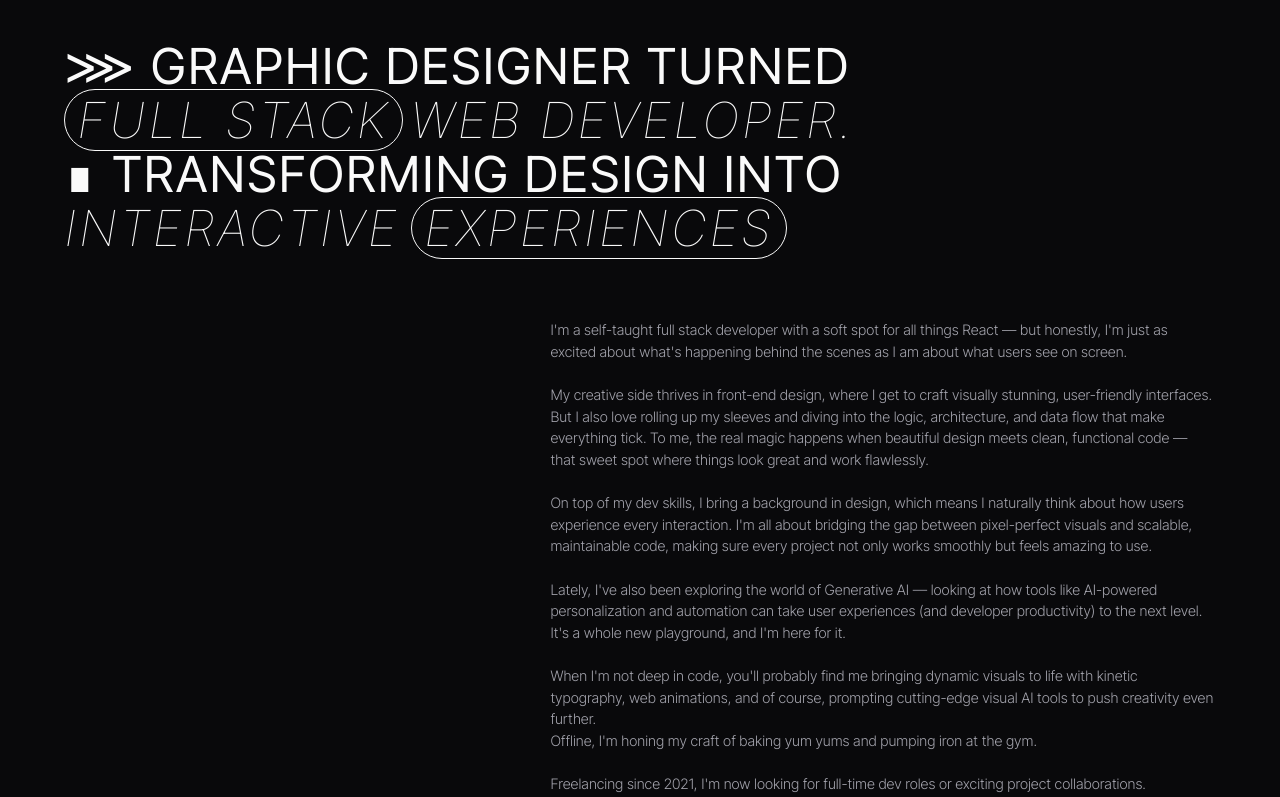
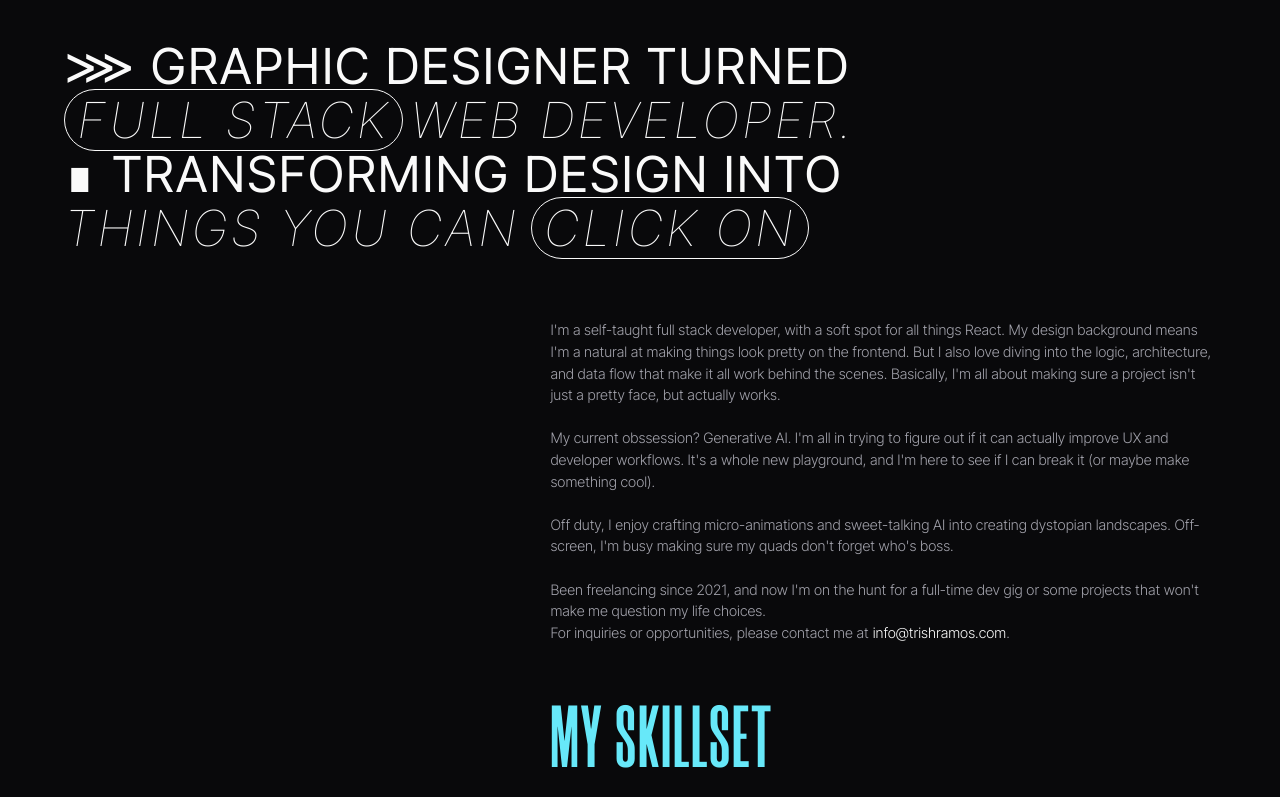
Before and after one commit to sandyFit/folio-2024, a React (Vite) app: page / in a window 1280 px wide. Shown: the part 2000-2797 px from the top of the page. Built offline with nearby package versions, Linux system fonts and the light colour scheme; a web font is replaced by a local one.

Commit message:
Copy optimization

```diff
--- a/src/components/ui/Tools.jsx
+++ b/src/components/ui/Tools.jsx
@@ -6,12 +6,12 @@ gsap.registerPlugin(ScrollTrigger);
 
 function Tools() {
     const tools = [
-        { name: 'Programming Languages', description: '∎ JavaScript ∎ Java ∎ Python' },
-        { name: 'Frameworks & Libraries', description: '∎ React.js ∎ Node.js ∎ Spring Boot' },
+        { name: 'Programming Languages', description: '∎ JavaScript ∎ Python' },
+        { name: 'Frameworks & Libraries', description: '∎ React.js ∎ Node.js ∎ FastAPI' },
         { name: 'Databases', description: '∎ MySQL ∎ PostgreSQL ∎ MongoDB' },
         { name: 'Markup & Static Site Generators', description: '∎ HTML5 ∎ CSS3 ∎ SASS' },
         { name: 'Design Systems & UI Frameworks', description: '∎ Bootstrap ∎ Tailwind CSS' },
-        { name: 'Testing & Quality Assurance', description: '∎ Jest ∎ JUnit' },
+        { name: 'Testing & Quality Assurance', description: '∎ Jest ∎ Pytest' },
         { name: 'Deployment, Hosting & DevOps', description: '∎ Docker ∎ Azure ∎ Vercel ∎ AWS' },
         { name: 'Version Control', description: '∎ Git ∎ GitHub' },
         { name: 'Documentation', description: '∎ Postman ∎ Swagger (OpenAPI)' },
--- a/src/pages/About.jsx
+++ b/src/pages/About.jsx
@@ -27,10 +27,10 @@ const About = () => {
                             </span>
                             ∎ transforming design into <br/>
                             <span className="title-h2-thin">
-                                 interactive
+                                 things you can
                             </span>
                             <span className="title-h2-thin border-[1px] border-zinc-50 px-3 rounded-full mx-3">
-                               experiences
+                               click on
                             </span>
 
                         </h2>
@@ -46,11 +46,11 @@ const About = () => {
                             </span>
                             transforming design into<br/>
                             <span className="title-h2-thin">
-                                  interactive
+                                  things you can
                             </span>
                             <span className="title-h2-thin whitespace-nowrap
                                 border-[1px] border-zinc-50 px-2 rounded-full ml-2">
-                                experiences<br/>
+                                click on<br/>
                             </span>
 
                         </h2>
@@ -72,36 +72,29 @@ const About = () => {
                     <article className="flex gap-32 justyfy-start xl:justify-end mt-1 lg-lg:mt-8 xl:mt-12">
                         <p className='text-xsmall w-full gap-[2em]'>
 
-                            I'm a self-taught full stack developer with a soft spot for all things
-                            React — but honestly, I'm just as excited about what's happening behind
-                            the scenes as I am about what users see on screen.
-                            <br /><br />
-                            My creative side thrives in front-end design, where I get to craft visually
-                            stunning, user-friendly interfaces. But I also love rolling up my sleeves and
-                            diving into the logic, architecture, and data flow that make everything tick.
-                            To me, the real magic happens when beautiful design meets clean, functional
-                            code — that sweet spot where things look great and work flawlessly.
+                            I'm a self-taught full stack developer, with a soft spot for all things React.
+
+                            My design background means I'm a natural at making things look pretty on the
+                            frontend.
+                            But I also love diving into the logic, architecture, and data
+                            flow that make it all work behind the scenes.
+                            Basically, I'm all about making sure a project isn't just a pretty face,
+                            but actually works.
 
                             <br /><br />
-                            On top of my dev skills, I bring a background in design, which means I
-                            naturally think about how users experience every interaction. I'm all about
-                            bridging the gap between pixel-perfect visuals and scalable, maintainable
-                            code, making sure every project not only works smoothly but feels amazing to
-                            use.
+                            My current obssession? Generative AI. I'm all in trying to figure out if it
+                            can actually improve UX and developer workflows.
+                            It's a whole new playground, and I'm here to see if I can break it
+                            (or maybe make something cool).
+
                             <br /><br />
-                            Lately, I've also been exploring the world of Generative AI — looking at how
-                            tools like AI-powered personalization and automation can take user experiences
-                            (and developer productivity) to the next level. It's a whole new playground,
-                            and I'm here for it.
+                            Off duty, I enjoy crafting micro-animations and sweet-talking AI into
+                            creating dystopian landscapes. Off-screen, I'm busy making sure my quads
+                            don't forget who's boss.
+
                             <br /><br />
-                            When I'm not deep in code, you'll probably find me bringing dynamic
-                            visuals to life with kinetic typography, web animations, and of course,
-                            prompting cutting-edge visual AI tools to push creativity even further.
-                            <br />
-                            Offline, I'm honing my craft of baking yum yums and pumping iron at the gym.
-                            <br /><br />
-                            Freelancing since 2021, I'm now looking for full-time dev roles or exciting project
-                            collaborations.
+                            Been freelancing since 2021, and now I'm on the hunt for a full-time dev gig
+                            or some projects that won't make me question my life choices.
                             <br />
                             For inquiries or opportunities, please contact me at
                             <a href='mailto:sandy07r@gmail.com' className='text-zinc-50 ml-1'>
@@ -117,15 +110,15 @@ const About = () => {
                     </div>
                     <article className="w-full flex flex-col gap-32 justyfy-start lg:justify-end ">
                         <p className='text-xsmall w-full '>
-                            I prioritize web development fundamentals while maintaining a keen
-                            interest in cutting-edge technologies that improve efficiency and productivity.
+                            Web development fundamentals are my jam. But I also keep up with
+                            state-of-the-art technologies that boost productivity and make life easier.
                             <br /> <br />
-                            My toolkit is grounded in Object-Oriented Programming (OOP) principles for the backend,
-                            integrated with component-based architecture for the frontend.
-                            <br /><br />
-                            I also leverage design and prototyping tools, along with no-code solutions, to effectively
-                            streamline development processes. <br />
-
+                            <span className='font-bold'>My Toolkit</span>:
+                            MVC-inspired backend (because legacy), component-driven frontend (because React), and
+                            no-code because deadlines are a thing.
+                            <br />
+                            Design tools? Sure. Cloud hosting? Obviously. Testing? Always. (Mostly.)
+                            <br />
 
                         </p>
 
--- a/src/pages/Hero.jsx
+++ b/src/pages/Hero.jsx
@@ -140,7 +140,7 @@ const Hero = () => {
                         <aside className="w-full hidden lg-lg:flex col-span-2 col-start-11 ml-[5.4rem] items-center
                             color__switch">
                             <p className='ghost-text'>
-                                color shift
+                                vibe shift
                             </p>
                             <ColorBtn onClick={switchPallete}/>
                         </aside>
--- a/src/pages/Hero2.jsx
+++ b/src/pages/Hero2.jsx
@@ -133,7 +133,7 @@ const Hero = () => {
                         <aside className="w-full hidden lg-lg:flex col-span-2 col-start-12 justify-end items-center
                             color__switch ml-6">
                             <p className='text-xxsmall text-zinc-500 tracking-widest'>
-                                color shift
+                                vibe shift
                             </p>
                             <ColorBtn onClick={switchTheme}/>
                         </aside>
--- a/src/pages/Projects.jsx
+++ b/src/pages/Projects.jsx
@@ -49,15 +49,15 @@ const Projects = () => {
                 <header className="w-full flex justify-start relative mt-0 lg:mt-12">
                     <h2 className='title-h2 relative hidden lg-lg:block'>
 
-                        ⋙ A curated collection of projects <br />
+                        ⋙ A carefully curated collection of  <br />
                         <span className="title-h2-thin ">
-                            I've designed &
+                            projects I've managed to
                         </span>
                         <span className="title-h2-thin border-[1px] border-zinc-50 px-3 rounded-full ml-4">
-                            successfully
+                            build
                         </span><br/>
 
-                        <span className="title-h2">brought to life.</span>
+                        <span className="title-h2">(And they might do something!)</span>
                     </h2>
 
                     <h2 className='title-h2 relative block lg-lg:hidden whitespace-nowrap'>
```
Also changed, not shown: 1 other file (tests, documents, lock files or other folders).
